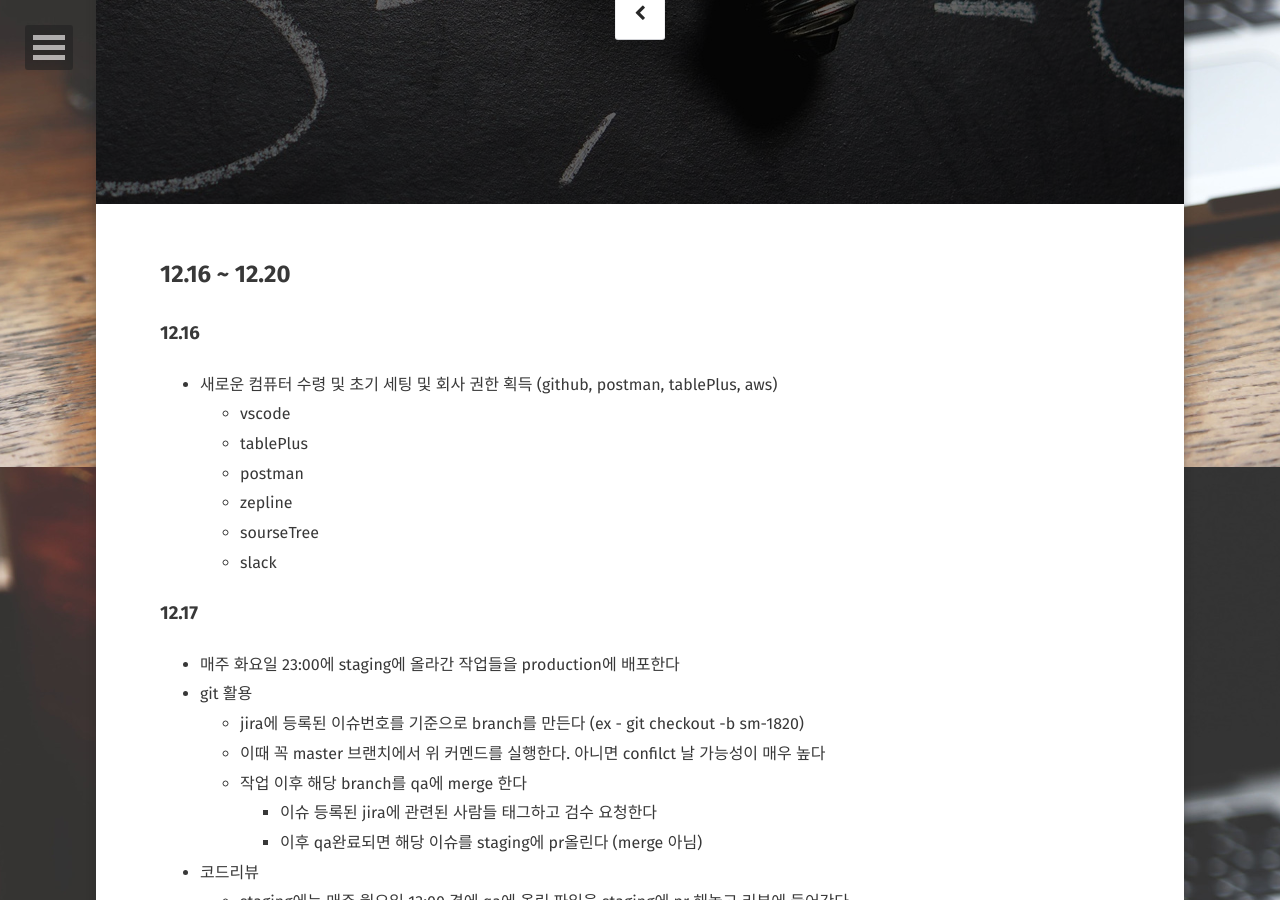
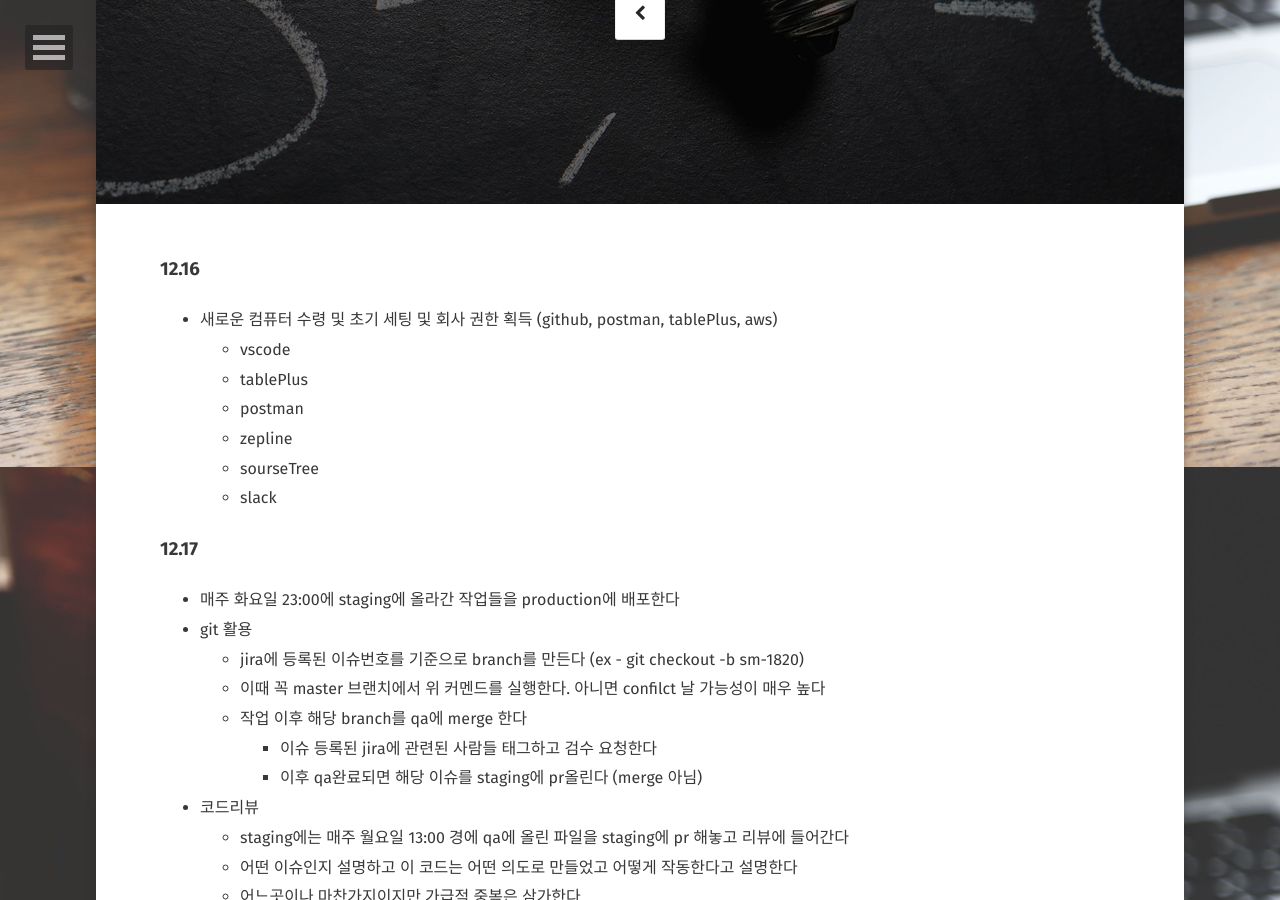
Before and after one commit to Kyounghwan01/lala, a Jekyll site: the page built from _posts/tli/2020-01-03-일지.md, in a window 1280 px wide and 900 px high, scrolled down 433 px. Built offline with Jekyll 4.4.1, drawn with Linux system fonts in a browser that asks for light colours; some web fonts are replaced.

Commit message:
Update 2020-01-03-일지.md

```diff
--- a/_posts/tli/2020-01-03-일지.md
+++ b/_posts/tli/2020-01-03-일지.md
@@ -12,8 +12,6 @@ comments: false
 
 
 ---
-
-## 12.16 ~ 12.20
 
 ### 12.16
 
```
